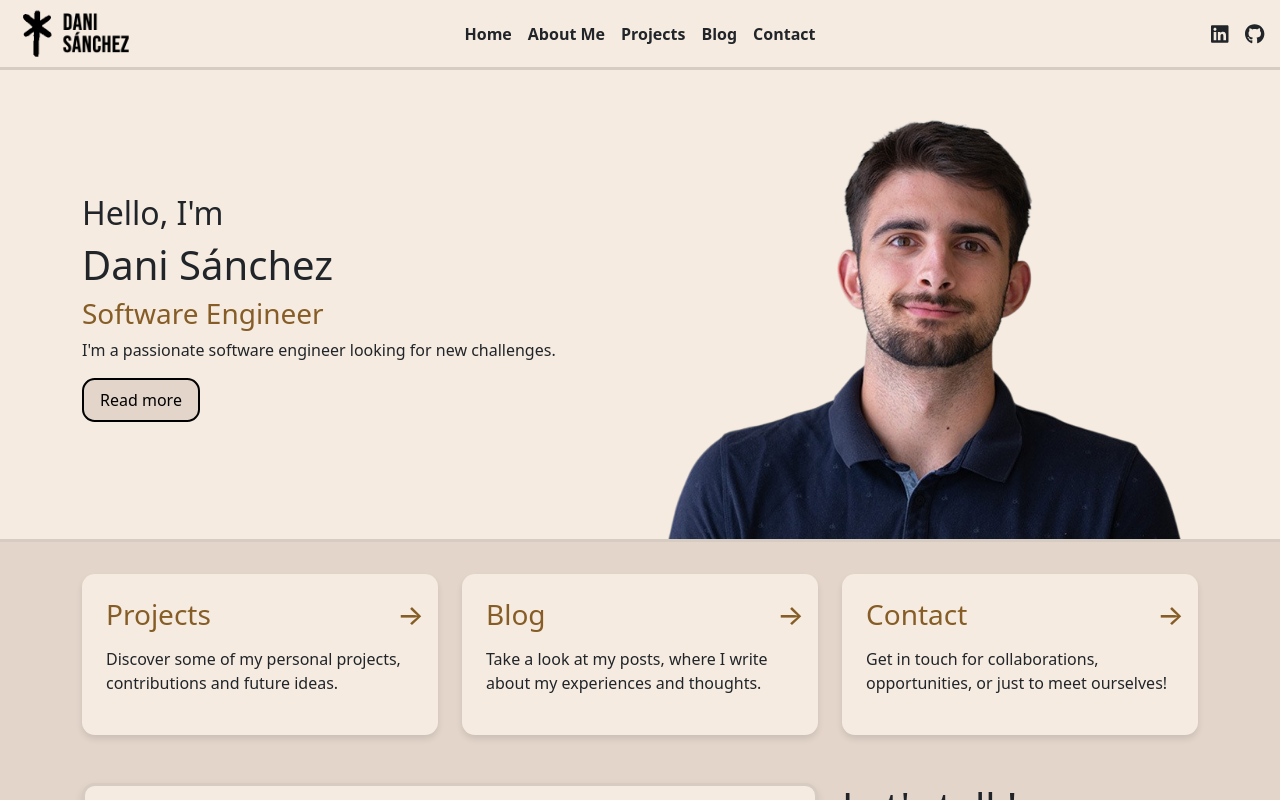
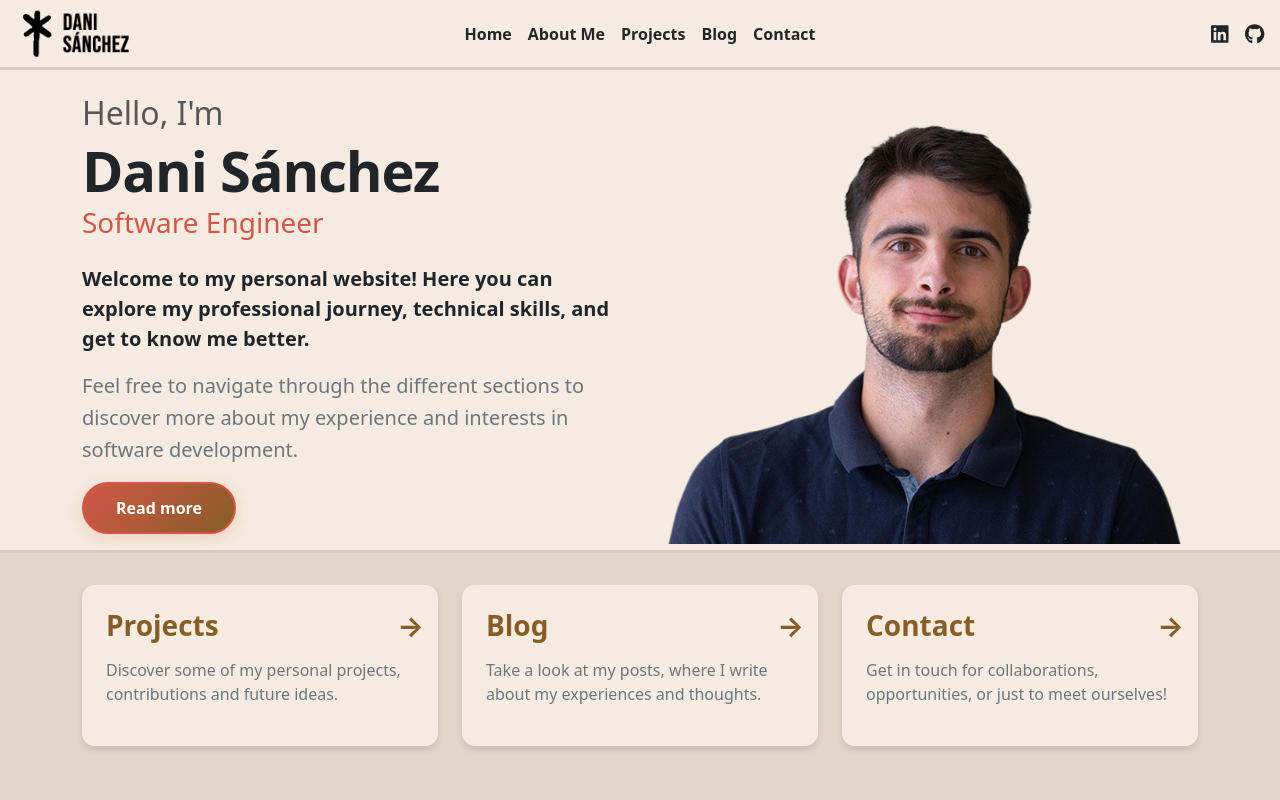
Before and after one commit to DaniSanchez01/personal-webpage, a React (Vite) app: page / in a window 1280 px wide. Built offline with nearby package versions, Linux system fonts and the light colour scheme; no server answers.

Commit message:
improvements

```diff
--- a/index.html
+++ b/index.html
@@ -2,7 +2,7 @@
 <html lang="en">
   <head>
     <meta charset="UTF-8" />
-    <link rel="icon" type="image" href="/src/assets/icon/favicon.ico" />
+    <link rel="icon" type="image/x-icon" href="/src/assets/icons/favicon.ico" />
     <meta name="viewport" content="width=device-width, initial-scale=1.0" />
     <title>Dani Sanchez</title>
   </head>
--- a/src/app/App.css
+++ b/src/app/App.css
@@ -53,20 +53,63 @@ h3 {
   border-top: 0.2rem solid var(--cst-palette2-2);
 }
 
-/* Buttons */
+/* Modern Buttons */
 .cst-read-more-btn {
-  padding: 0.5rem 1rem;
-  border-radius: 0.8rem;
-  border: 2px solid black;
-  background-color: var(--cst-palette2-4);
-  display: inline-block;
+  padding: 0.75rem 2rem;
+  border-radius: 50px;
+  border: 2px solid var(--cst-palette2-7);
+  background: linear-gradient(
+    135deg,
+    var(--cst-palette2-7),
+    var(--cst-palette2-6)
+  );
+  color: white;
+  font-weight: 600;
   text-decoration: none;
-  color: black;
+  display: inline-flex;
+  align-items: center;
+  justify-content: center;
   cursor: pointer;
+  transition: all 0.3s cubic-bezier(0.4, 0, 0.2, 1);
+  position: relative;
+  overflow: hidden;
+  box-shadow: 0 4px 15px rgba(211, 87, 70, 0.2);
+}
+
+.cst-read-more-btn::before {
+  content: '';
+  position: absolute;
+  top: 0;
+  left: -100%;
+  width: 100%;
+  height: 100%;
+  background: linear-gradient(
+    90deg,
+    transparent,
+    rgba(255, 255, 255, 0.2),
+    transparent
+  );
+  transition: left 0.5s;
+}
+
+.cst-read-more-btn:hover::before {
+  left: 100%;
 }
 
 .cst-read-more-btn:hover {
-  background-color: var(--cst-palette2-5);
+  background: linear-gradient(
+    135deg,
+    var(--cst-palette2-6),
+    var(--cst-palette2-7)
+  );
+  transform: translateY(-3px);
+  box-shadow: 0 8px 25px rgba(211, 87, 70, 0.4);
+  color: white;
+}
+
+.cst-read-more-btn:active {
+  transform: translateY(-1px);
+  box-shadow: 0 4px 15px rgba(211, 87, 70, 0.3);
 }
 
 /* Pills */
@@ -165,3 +208,113 @@ h3 {
   flex-grow: 1;
   margin-bottom: 1rem;
 }
+
+.cst-read-more-btn.secondary {
+  background: transparent;
+  color: var(--cst-palette2-7);
+  border: 2px solid var(--cst-palette2-7);
+}
+
+.cst-read-more-btn.secondary:hover {
+  background: var(--cst-palette2-7);
+  color: white;
+}
+
+.enhanced-pill {
+  position: relative;
+  overflow: hidden;
+}
+
+.enhanced-pill::before {
+  content: '';
+  position: absolute;
+  top: 0;
+  left: 0;
+  right: 0;
+  height: 3px;
+  background: linear-gradient(
+    90deg,
+    var(--cst-palette2-7),
+    var(--cst-palette2-6)
+  );
+  transform: translateX(-100%);
+  transition: transform 0.3s ease;
+}
+
+.enhanced-pill:hover::before {
+  transform: translateX(0);
+}
+
+.pill-title {
+  color: var(--cst-palette2-6) !important;
+  font-weight: 700;
+  margin-bottom: 0.75rem;
+  transition: color 0.3s ease;
+}
+
+.enhanced-pill:hover .pill-title {
+  color: var(--cst-palette2-7) !important;
+}
+
+.pill-description {
+  font-weight: 500;
+  line-height: 1.5;
+  color: var(--cst-palette2-gray);
+  transition: color 0.3s ease;
+}
+
+.enhanced-pill:hover .pill-description {
+  color: var(--cst-palette2-black);
+}
+
+.pill-accent {
+  position: absolute;
+  bottom: 0;
+  right: 0;
+  width: 40px;
+  height: 40px;
+  background: radial-gradient(circle, var(--cst-palette2-7), transparent 70%);
+  opacity: 0;
+  transition: opacity 0.3s ease;
+  pointer-events: none;
+}
+
+.enhanced-pill:hover .pill-accent {
+  opacity: 0.2;
+}
+
+h1.display-4 {
+  letter-spacing: -0.02em;
+  line-height: 1.1;
+}
+
+.lead {
+  font-weight: 400;
+  color: var(--cst-palette2-gray);
+  line-height: 1.6;
+}
+
+.contact-intro {
+  padding: 1.5rem;
+  background: linear-gradient(
+    135deg,
+    var(--cst-palette2-1),
+    var(--cst-palette2-3)
+  );
+  border-radius: 1rem;
+  border-left: 4px solid var(--cst-palette2-7);
+  box-shadow: 0 4px 6px rgba(0, 0, 0, 0.1);
+  transition:
+    transform 0.3s ease,
+    box-shadow 0.3s ease;
+}
+
+.contact-intro:hover {
+  transform: translateY(-2px);
+  box-shadow: 0 8px 20px rgba(0, 0, 0, 0.15);
+}
+
+.form-control:focus {
+  border-color: var(--cst-palette2-7);
+  box-shadow: 0 0 0 0.2rem rgba(211, 87, 70, 0.25);
+}
--- a/src/app/components/contactForm/contactForm.css
+++ b/src/app/components/contactForm/contactForm.css
@@ -1,30 +1,143 @@
 .cst-form {
-  background-color: var(--cst-palette2-3);
-  padding: 1.5rem;
-  border-radius: 0.8rem;
-  box-shadow: 0 4px 8px rgba(0, 0, 0, 0.1);
-  border: 0.2rem solid var(--cst-palette2-2);
+  background: linear-gradient(
+    135deg,
+    var(--cst-palette2-1),
+    var(--cst-palette2-3)
+  );
+  padding: 2.5rem;
+  border-radius: 1.5rem;
+  box-shadow:
+    0 20px 40px rgba(0, 0, 0, 0.1),
+    0 0 0 1px rgba(211, 87, 70, 0.1);
+  border: none;
+  position: relative;
+  overflow: hidden;
 }
 
-.cst-form .form-control {
-  border: 1px solid var(--cst-palette2-5);
-  background-color: white;
-}
-
-.cst-form .form-control:focus {
-  border-color: var(--cst-palette2-5);
-  box-shadow: 0 0 0 0.5rem rgba(213, 189, 175, 0.25);
+.cst-form::before {
+  content: '';
+  position: absolute;
+  top: 0;
+  left: 0;
+  right: 0;
+  height: 4px;
+  background: linear-gradient(
+    90deg,
+    var(--cst-palette2-7),
+    var(--cst-palette2-6),
+    var(--cst-palette2-7)
+  );
 }
 
 .cst-form .form-label {
   color: var(--cst-palette2-6);
-  font-weight: 500;
+  font-weight: 600;
+  font-size: 0.9rem;
+  margin-bottom: 0.5rem;
+  text-transform: uppercase;
+  letter-spacing: 0.5px;
 }
 
-.cst-submit-btn:hover {
+.cst-form .form-control {
+  border: 2px solid transparent;
+  background: rgba(255, 255, 255, 0.9);
+  border-radius: 12px;
+  padding: 0.75rem 1rem;
+  font-weight: 500;
+  transition: all 0.3s ease;
+  box-shadow: 0 2px 8px rgba(0, 0, 0, 0.05);
+}
+
+.cst-form .form-control:focus {
+  border-color: var(--cst-palette2-7);
+  background: white;
+  box-shadow:
+    0 0 0 3px rgba(211, 87, 70, 0.1),
+    0 4px 15px rgba(211, 87, 70, 0.1);
   transform: translateY(-2px);
 }
 
-.cst-submit-btn:active {
-  transform: translateY(0);
+.cst-form .form-control::placeholder {
+  color: var(--cst-palette2-gray);
+  font-weight: 400;
 }
+
+.cst-form textarea.form-control {
+  resize: vertical;
+  min-height: 120px;
+}
+
+.cst-form .cst-submit-btn {
+  width: 100%;
+  margin-top: 1rem;
+  padding: 1rem 2rem;
+  font-size: 1.1rem;
+  border-radius: 12px;
+  background: linear-gradient(
+    135deg,
+    var(--cst-palette2-7),
+    var(--cst-palette2-6)
+  );
+  border: none;
+  color: white;
+  font-weight: 600;
+  transition: all 0.3s cubic-bezier(0.4, 0, 0.2, 1);
+  position: relative;
+  overflow: hidden;
+}
+
+.cst-form .cst-submit-btn::before {
+  content: '';
+  position: absolute;
+  top: 50%;
+  left: 50%;
+  width: 0;
+  height: 0;
+  background: rgba(255, 255, 255, 0.2);
+  border-radius: 50%;
+  transition: all 0.3s ease;
+  transform: translate(-50%, -50%);
+}
+
+.cst-form .cst-submit-btn:hover {
+  transform: translateY(-3px);
+  box-shadow: 0 10px 30px rgba(211, 87, 70, 0.3);
+}
+
+.cst-form .cst-submit-btn:active {
+  transform: translateY(-1px);
+}
+
+.cst-form .cst-submit-btn:disabled {
+  opacity: 0.7;
+  cursor: not-allowed;
+  transform: none;
+}
+
+.cst-form .alert {
+  border-radius: 12px;
+  border: none;
+  font-weight: 500;
+  position: relative;
+  overflow: hidden;
+}
+
+.cst-form .alert-success {
+  background: linear-gradient(
+    135deg,
+    rgba(40, 167, 69, 0.1),
+    rgba(40, 167, 69, 0.05)
+  );
+  color: #155724;
+  border-left: 4px solid #28a745;
+}
+
+.cst-form .alert-danger {
+  background: linear-gradient(
+    135deg,
+    rgba(220, 53, 69, 0.1),
+    rgba(220, 53, 69, 0.05)
+  );
+  color: #721c24;
+  border-left: 4px solid #dc3545;
+}
--- a/src/app/components/contactSection/contactSection.component.tsx
+++ b/src/app/components/contactSection/contactSection.component.tsx
@@ -2,17 +2,21 @@ import ContactForm from '../contactForm';
 
 const ContactSection = () => {
   return (
-    <div className="row">
-      <div className="col-auto col-md-4 order-md-last">
-        <h1>Let's talk!</h1>
-        <p>
-          Whether it's a quick hello, a question, or a potential collaboration,
-          I'd love to hear from you.
-        </p>
-        <p>
-          I'm always open to connecting with curious minds and exploring new
-          opportunities together.
-        </p>
+    <div className="row align-items-start">
+      <div className="col-auto col-md-4 order-md-last mb-4">
+        <div className="contact-intro">
+          <h2 className="fw-bold mb-3">
+            Let's <span style={{ color: 'var(--cst-palette2-7)' }}>talk!</span>
+          </h2>
+          <p className="fw-medium mb-3">
+            Whether it's a quick hello, a question, or a potential
+            collaboration, I'd love to hear from you.
+          </p>
+          <p className="text-muted">
+            I'm always open to connecting with curious minds and exploring new
+            opportunities together.
+          </p>
+        </div>
       </div>
       <div className="col-auto col-md-8">
         <ContactForm />
--- a/src/app/components/pill/pill.component.tsx
+++ b/src/app/components/pill/pill.component.tsx
@@ -9,9 +9,10 @@ export interface PillProps {
 function Pill({ title, description, path }: PillProps) {
   return (
     <Link to={path} className="text-decoration-none text-reset">
-      <div className="cst-pill">
-        <h3>{title}</h3>
-        <p>{description}</p>
+      <div className="cst-pill enhanced-pill">
+        <h3 className="pill-title">{title}</h3>
+        <p className="pill-description">{description}</p>
+        <div className="pill-accent"></div>
       </div>
     </Link>
   );
--- a/src/app/pages/home/home.tsx
+++ b/src/app/pages/home/home.tsx
@@ -11,11 +11,21 @@ function Home() {
       <div className="container">
         <div className="row align-items-center mt-4">
           <div className="col-auto col-md-6 mb-3">
-            <h2>Hello, I'm</h2>
-            <h1>Dani Sánchez</h1>
-            <h3>Software Engineer</h3>
-            <p>
-              I'm a passionate software engineer looking for new challenges.
+            <h2 className="fw-light text-muted">Hello, I'm</h2>
+            <h1 className="display-4 fw-bold mb-1">Dani Sánchez</h1>
+            <h3
+              className="fw-normal mb-4"
+              style={{ color: 'var(--cst-palette2-7)' }}
+            >
+              Software Engineer
+            </h3>
+            <h5 className="fw-bolder lh-base mt-3 mb-3">
+              Welcome to my personal website! Here you can explore my
+              professional journey, technical skills, and get to know me better.
+            </h5>
+            <p className="lead">
+              Feel free to navigate through the different sections to discover
+              more about my experience and interests in software development.
             </p>
             <button
               type="button"
@@ -36,8 +46,10 @@ function Home() {
       </div>
       <div className="cst-home-content">
         <div className="container pb-4">
-          <div className="row cst-pills-container">
-            <PillsContainer items={NAVIGATION_PILLS} />
+          <div className="mb-5">
+            <div className="row cst-pills-container">
+              <PillsContainer items={NAVIGATION_PILLS} />
+            </div>
           </div>
           <ContactSection></ContactSection>
         </div>
```
